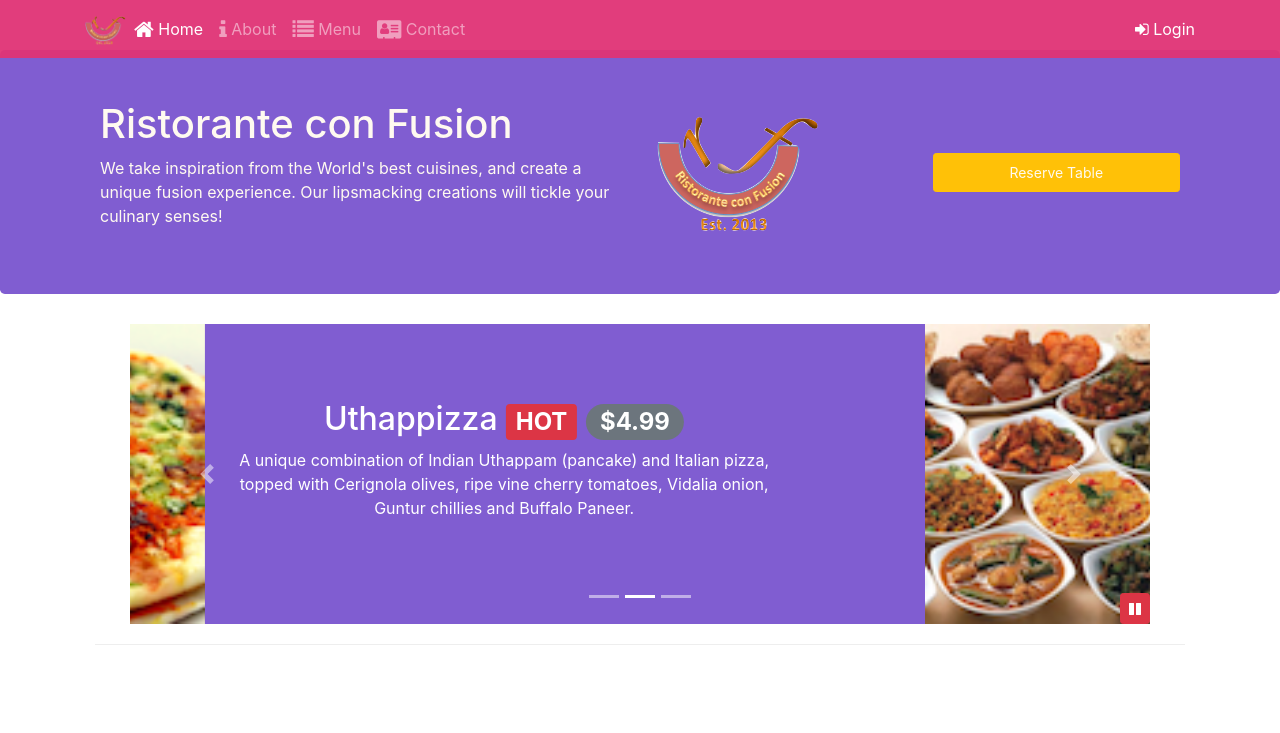
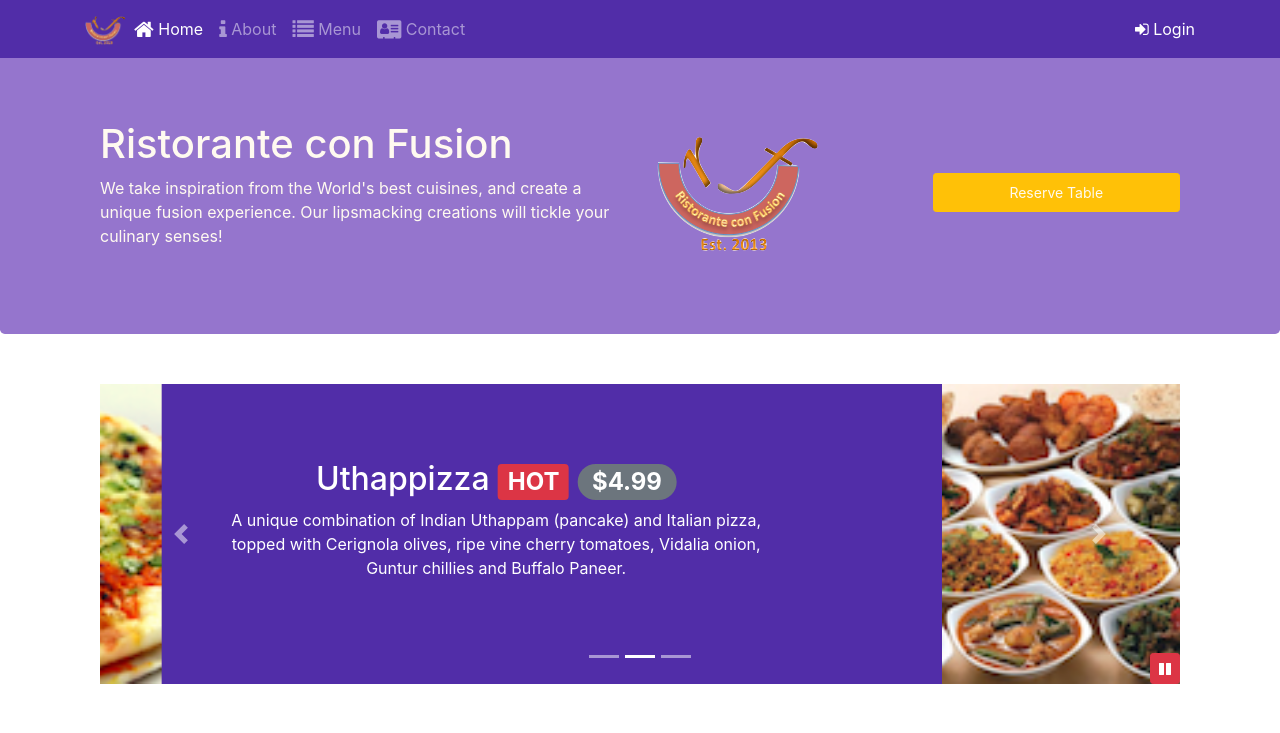
Before and after one commit to Sirisha512/conFusion, a website: page index.html in a window 1280 px wide. Shown: the top 733 px of the page. Drawn offline with nearby package versions, Linux system fonts and the light colour scheme.

Commit message:
sass and less

```diff
--- /dev/null
+++ b/css/styles-old.css
@@ -0,0 +1,78 @@
+.row-header{
+    margin:0px auto;
+    padding:0px;
+}
+
+.row-content {
+    margin:10px;
+    padding: 20px;
+    border-bottom: 1px ridge;
+    min-height:300px;
+    text-align: left;
+}
+
+.footer{
+    background-color: #bcb8d4;
+    margin:0px auto;
+    padding: 20px;
+}
+
+.jumbotron {
+    padding:50px;
+    margin:0px auto;
+    background: #805dd1 ;
+    color:floralwhite;
+}
+
+address{
+    font-size:100%;
+    margin:0px;
+    color:#0f0f0f;
+}
+
+.row-at{
+    margin: 40px;
+}
+
+body{
+    padding: 50px 0px 0px 0px;
+    z-index: 0;
+}
+
+.navbar-dark{
+    background-color:#e03476f3 ;
+}
+
+.btn-group{
+    padding-top: 20px;
+
+}
+
+.tab-content{
+    border-left: 1px solid #ddd;
+    border-right: 1px solid #ddd;
+    border-bottom: 1px solid #ddd;
+    padding: 20px;
+}
+
+.carousel{
+    background: #805dd1;
+}
+
+.carousel-item{
+    height: 300px;
+}
+
+.carousel-item img{
+    position: absolute;
+    top: 0;
+    left: 0;
+    min-height: 300px;
+}
+
+#carouselButton{
+    right: 0px;
+    position: absolute;
+    bottom: 0px;
+
+}
--- /dev/null
+++ b/css/styles.less
@@ -0,0 +1,77 @@
+    @lt-gray: #ddd;
+    @background-dark: #512da8;
+    @background-light: #9575cd;
+    @background-pale: #d1c4e9;
+
+    //Height variables
+    @carousel-itm-height: 300px;
+
+    .zero-margin (@pad-up-dn: 0px, @pad-left-right: 0px) {
+        margin: 0px auto;
+        padding: @pad-up-dn @pad-left-right;
+    }
+
+    .row-header{
+        .zero-margin();
+    }
+
+    .row-content{
+        .zero-margin(50px, 0px);
+        border-bottom: 1px ridge;
+        min-height: 400px;
+    }
+
+    .footer{
+        background-color: @background-pale;
+        .zero-margin(20px, 0px);
+    }
+
+    .jumbotron{
+        .zero-margin(70px, 30px);
+        background: @background-light;
+        color: floralwhite;
+    }
+
+    address{
+        font-size: 80%;
+        margin: 0px;
+        color: #0f0f0f;
+    }
+
+    body{
+        padding: 50px 0px 0px 0px;
+        z-index: 0;
+    }
+
+    .navbar-dark{
+        background-color: @background-dark;
+    }
+
+    .tab-content{
+        border-left: 1px solid @lt-gray;
+        border-right: 1px solid @lt-gray;
+        border-bottom: 1px solid @lt-gray;
+        padding: 10px;
+    }
+
+    .carousel{
+        background: @background-dark;
+
+        .carousel-item{
+            height: @carousel-itm-height;
+
+            img{
+                position: absolute;
+                top: 0;
+                left: 0;
+                min-height: 300px;
+            }
+        }
+    }
+
+    #carouselButton{
+        right: 0px;
+        position: absolute;
+        bottom: 0px;
+        z-index: 1;
+    }
--- /dev/null
+++ b/css/styles.scss
@@ -0,0 +1,76 @@
+$lt-gray: #ddd;
+$background-dark: #512DA8;
+$background-light: #9575CD;
+$background-pale: #D1C4E9;
+
+// Height variables
+$carousel-item-height: 300px;
+
+@mixin zero-margin($pad-up-dn, $pad-left-right) {
+	margin:0px auto;
+	padding: $pad-up-dn $pad-left-right;
+}
+
+.row-header{
+    @include zero-margin(0px,0px);
+}
+
+.row-content {
+    @include zero-margin(50px,0px);
+    border-bottom: 1px ridge;
+    min-height:400px;
+}
+
+.footer{
+    background-color: $background-pale;
+    @include zero-margin(20px, 0px);
+}
+
+.jumbotron {
+    @include zero-margin(70px,30px);
+    background: $background-light ;
+    color:floralwhite;
+}
+
+address{
+    font-size:80%;
+    margin:0px;
+    color:#0f0f0f;
+}
+
+body{
+    padding:50px 0px 0px 0px;
+    z-index:0;
+}
+
+.navbar-dark {
+     background-color: $background-dark;
+}
+
+.tab-content {
+    border-left: 1px solid $lt-gray;
+    border-right: 1px solid $lt-gray;
+    border-bottom: 1px solid $lt-gray;
+    padding: 10px;
+}
+
+.carousel {
+    background:$background-dark;
+
+    .carousel-item {
+        height: $carousel-item-height;
+        img {
+            position: absolute;
+            top: 0;
+            left: 0;
+            min-height: 300px;
+        }
+    }
+}
+
+#carouselButton {
+    right:0px;
+    position: absolute;
+    bottom: 0px;
+    z-index: 1;
+}
--- a/package.json
+++ b/package.json
@@ -6,7 +6,8 @@
   "scripts": {
     "start": "npm run lite",
     "test": "echo \"Error: no test specified\" && exit 1",
-    "lite": "lite-server"
+    "lite": "lite-server",
+    "scss": "node-sass -o css/ css/"
   },
   "author": "",
   "license": "ISC",
@@ -18,6 +19,7 @@
     "bootstrap-social": "^5.1.1",
     "font-awesome": "^4.7.0",
     "jquery": "^3.3.1",
+    "node-sass": "^5.0.0",
     "popper.js": "^1.12.9"
   }
 }
```
Also changed, not shown: css/styles.css, 1 other file.
